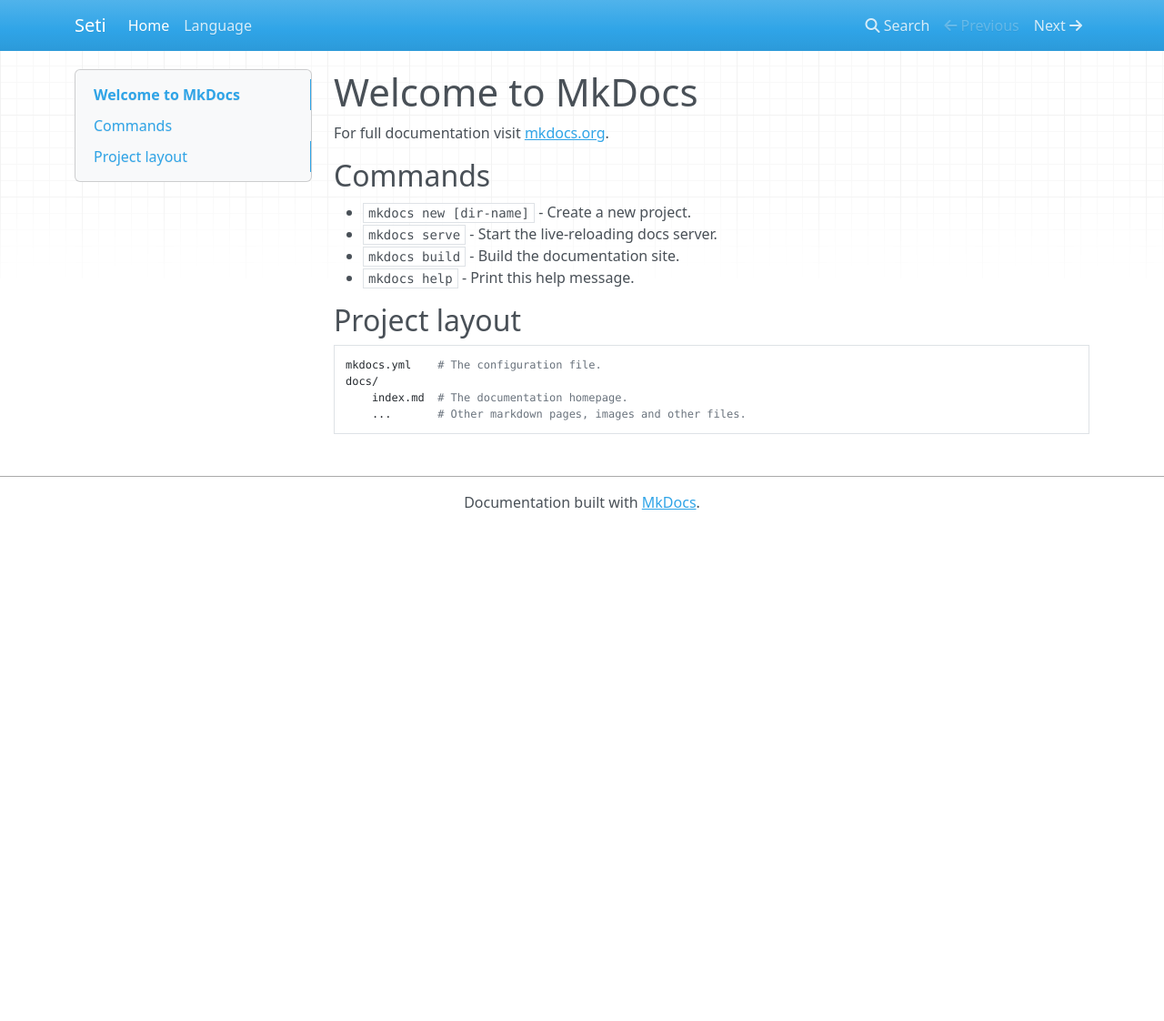
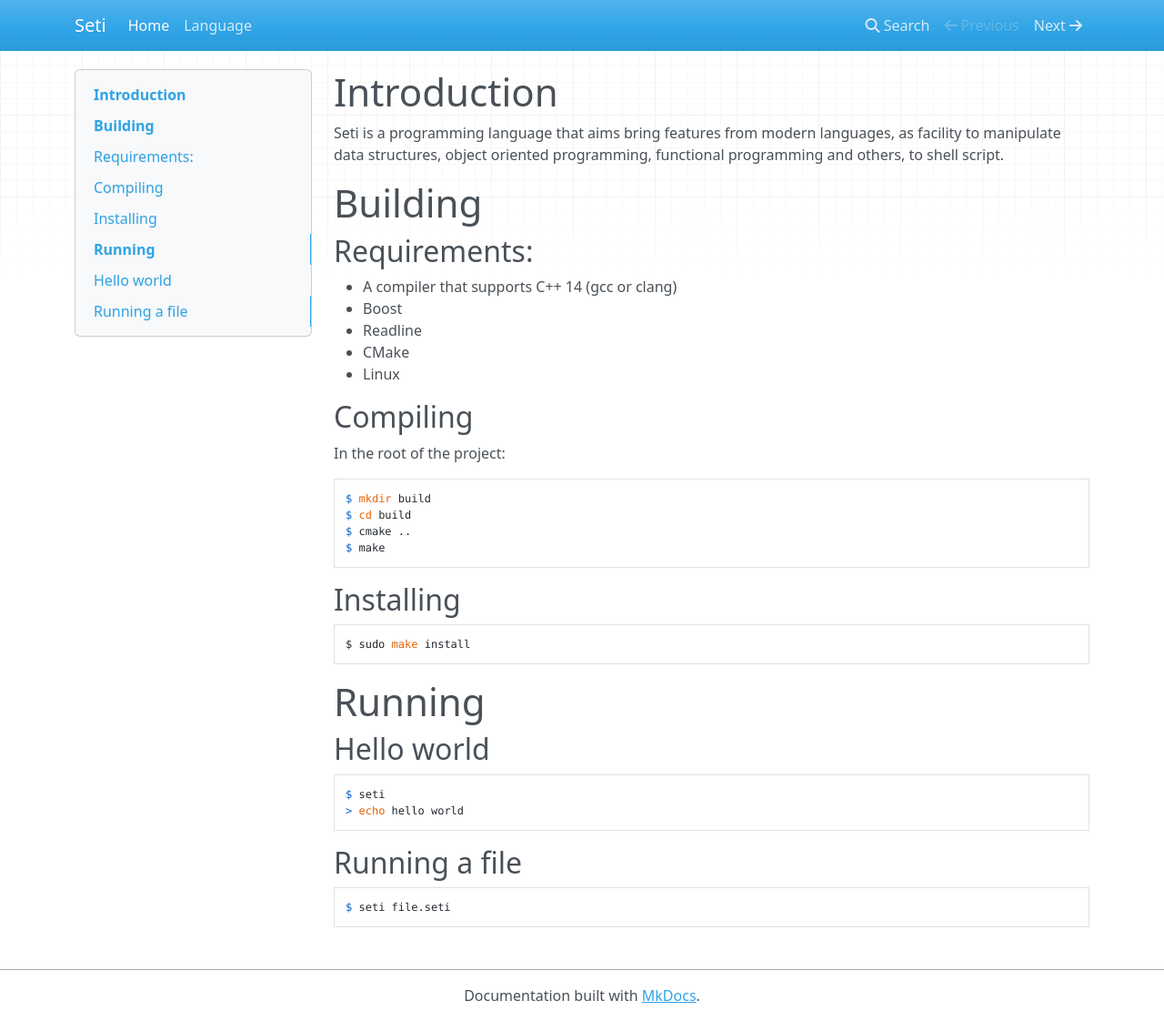
Before and after one commit to alexst07/shell-plus-plus, an MkDocs documentation site: the page built from docs/docs/index.md, in a window 1280 px wide and 1122 px high. Shown: the whole window at 91% size. Built offline with MkDocs 1.6.1, drawn with Linux system fonts in a browser that asks for light colours; nearby versions of some CDN libraries; old or Windows-style settings are respelled for this version of MkDocs.

Commit message:
updates the index

````diff
--- a/docs/docs/index.md
+++ b/docs/docs/index.md
@@ -1,17 +1,37 @@
-# Welcome to MkDocs
+# Introduction
 
-For full documentation visit [mkdocs.org](http://mkdocs.org).
+Seti is a programming language that aims bring features from modern languages,
+as facility to manipulate data structures, object oriented programming,
+functional programming and others, to shell script.
 
-## Commands
+# Building
 
-* `mkdocs new [dir-name]` - Create a new project.
-* `mkdocs serve` - Start the live-reloading docs server.
-* `mkdocs build` - Build the documentation site.
-* `mkdocs help` - Print this help message.
+## Requirements:
+  * A compiler that supports C++ 14 (gcc or clang)
+  * Boost
+  * Readline
+  * CMake
+  * Linux
 
-## Project layout
-
-    mkdocs.yml    # The configuration file.
-    docs/
-        index.md  # The documentation homepage.
-        ...       # Other markdown pages, images and other files.
+## Compiling
+In the root of the project:
+```
+$ mkdir build
+$ cd build
+$ cmake ..
+$ make
+```
+## Installing
+```
+$ sudo make install
+```
+# Running
+## Hello world
+```
+$ seti
+> echo hello world
+```
+## Running a file
+```
+$ seti file.seti
+```
````
